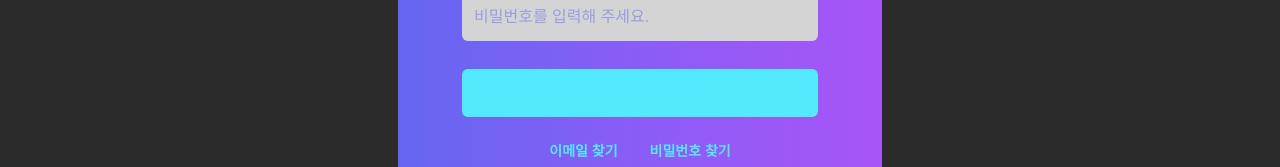
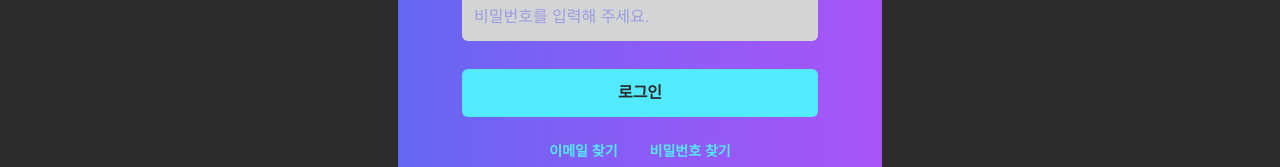
Before and after one commit to oz-union-14-team1/oz-union-fe-14-team1, a Next.js app: page /login in a window 1280 px wide. Shown: the part 395-562 px from the top of the page. Built offline with nearby package versions, Linux system fonts and the light colour scheme.

Commit message:
fix: Button의 기존 label prop을 children으로 변경 (#85)

```diff
--- a/src/components/feature/auth/LoginForm.tsx
+++ b/src/components/feature/auth/LoginForm.tsx
@@ -98,10 +98,11 @@ export default function LoginForm() {
           className="h-[clamp(36px,4vw,48px)] text-[clamp(14px,2vw,16px)]"
         />
         <CustomButton
-          label="로그인"
           type="submit"
           className="rounded-radius-default h-[clamp(36px,4vw,48px)] w-full cursor-pointer bg-cyan-300 text-[clamp(14px,2vw,16px)] font-semibold text-text-dark hover:bg-cyan-400"
-        />
+        >
+          로그인
+        </CustomButton>
       </form>
     </div>
   )
```
